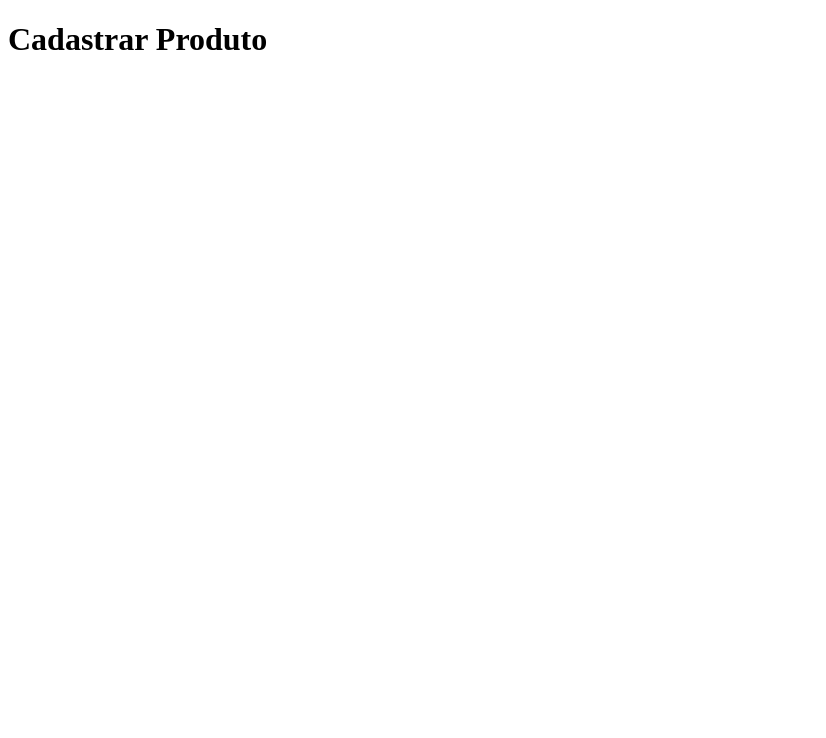
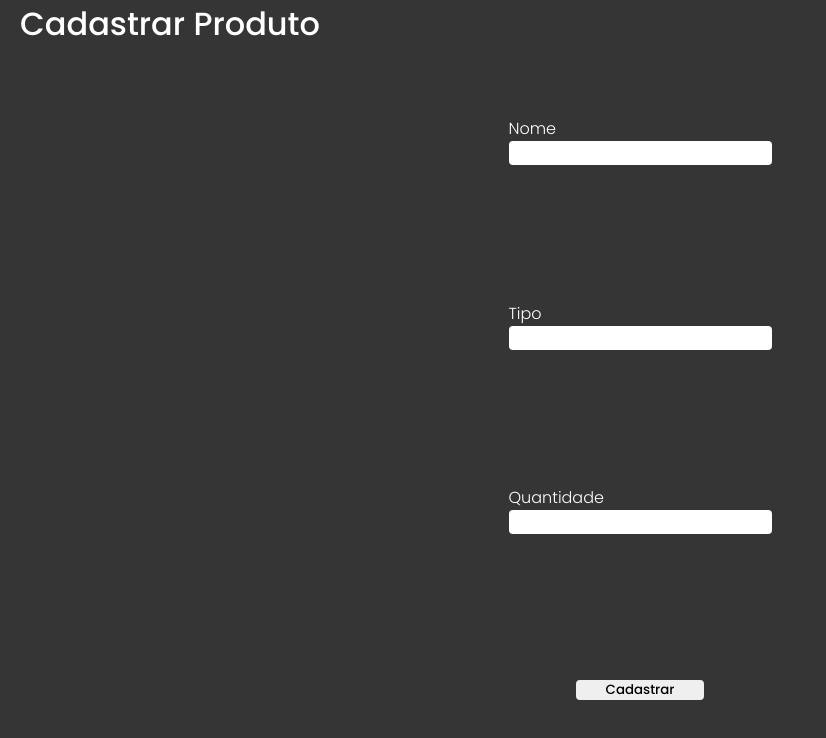
Before and after one commit to DiegoPlaninscheck/At_Node04, a website: page public/cadastrar_produto/index.html in a window 1280 px wide. Shown: the whole page, without its empty margins (0-826 px from the left). Drawn offline with Linux system fonts and the light colour scheme.

Commit message:
feat: cadastrando produto

```diff
--- a/db.js
+++ b/db.js
@@ -42,7 +42,7 @@ export const cadastrarCliente = async ({
 };
 
 export const cadastrarProduto = async ({ nome, tipo, quantidade }) => {
-  novaConexao.query("insert into produto values (?, ?, ?)", [
+  novaConexao.query("insert into produto values (null, ?, ?, ?)", [
     nome,
     tipo,
     quantidade
--- a/public/cadastrar_produto/index.html
+++ b/public/cadastrar_produto/index.html
@@ -1,12 +1,37 @@
 <!DOCTYPE html>
 <html lang="pt">
-<head>
-    <meta charset="UTF-8">
-    <meta http-equiv="X-UA-Compatible" content="IE=edge">
-    <meta name="viewport" content="width=device-width, initial-scale=1.0">
+  <head>
+    <meta charset="UTF-8" />
+    <meta http-equiv="X-UA-Compatible" content="IE=edge" />
+    <meta name="viewport" content="width=device-width, initial-scale=1.0" />
+    <link rel="stylesheet" href="styles.css" />
+    <script defer src="index.js"></script>
     <title>Cadastrar Produto</title>
-</head>
-<body>
+  </head>
+  <body>
     <h1>Cadastrar Produto</h1>
-</body>
+    <form class="forms" action="/cadastrar_produto" method="post">
+      <div class="inputLabels">
+        <div>
+          <label for="">Nome</label>
+        </div>
+        <input type="text" name="nome" id="nome" />
+      </div>
+      <div class="inputLabels">
+        <div>
+          <label for="">Tipo</label>
+        </div>
+        <input type="text" name="tipo" id="tipo" />
+      </div>
+      <div class="inputLabels">
+        <div>
+          <label for="">Quantidade</label>
+        </div>
+        <input type="text" name="quantidade" id="quantidade" />
+      </div>
+      <div class="divBotao">
+        <button type="submit">Cadastrar</button>
+      </div>
+    </form>
+  </body>
 </html>
--- a/public/cadastrar_produto/styles.css
+++ b/public/cadastrar_produto/styles.css
@@ -0,0 +1,79 @@
+@import url("https://fonts.googleapis.com/css2?family=Poppins:ital,wght@0,300;0,500;0,700;1,300;1,500&display=swap");
+
+* {
+  padding: 0;
+  margin: 0;
+  box-sizing: border-box;
+  font-family: "Poppins", sans-serif;
+}
+
+body {
+  background-color: rgb(53, 53, 53);
+}
+
+h1 {
+  color: #ffffff;
+  font-weight: 500;
+  padding-left: 20px;
+}
+
+label {
+  color: #ffffff;
+  font-weight: 300;
+}
+
+.forms {
+  width: 100%;
+  min-height: 90vh;
+  height: auto;
+  display: flex;
+  justify-content: space-around;
+  align-items: center;
+  flex-direction: column;
+}
+
+.inputLabels {
+  width: auto;
+  min-height: 10%;
+  height: auto;
+  display: flex;
+  justify-content: center;
+  align-items: center;
+  flex-direction: column;
+}
+
+.inputLabels div {
+  width: 100%;
+}
+
+.inputLabels input {
+  width: auto;
+  min-height: 10%;
+  height: auto;
+  display: flex;
+  justify-content: center;
+  align-items: center;
+  padding: 2px;
+  outline: none;
+  border: none;
+  border-radius: 4px;
+}
+
+.divBotao {
+  width: 100%;
+  height: 100%;
+  display: flex;
+  justify-content: center;
+  align-items: center;
+  margin-top: 10px;
+}
+
+.divBotao button {
+  cursor: pointer;
+  width: auto;
+  min-width: 10%;
+  height: 100%;
+  border: none;
+  border-radius: 4px;
+  outline: none;
+}
```
